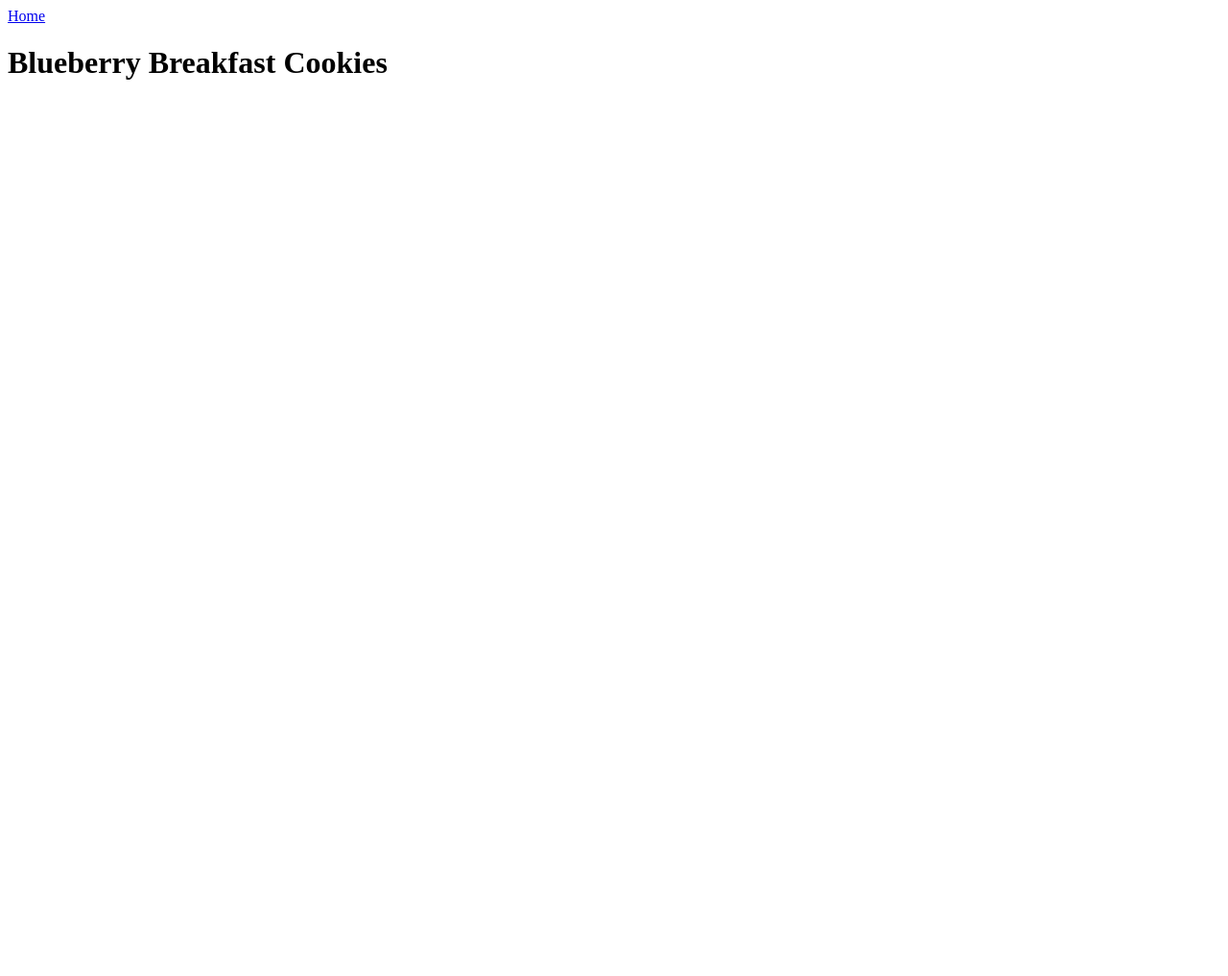
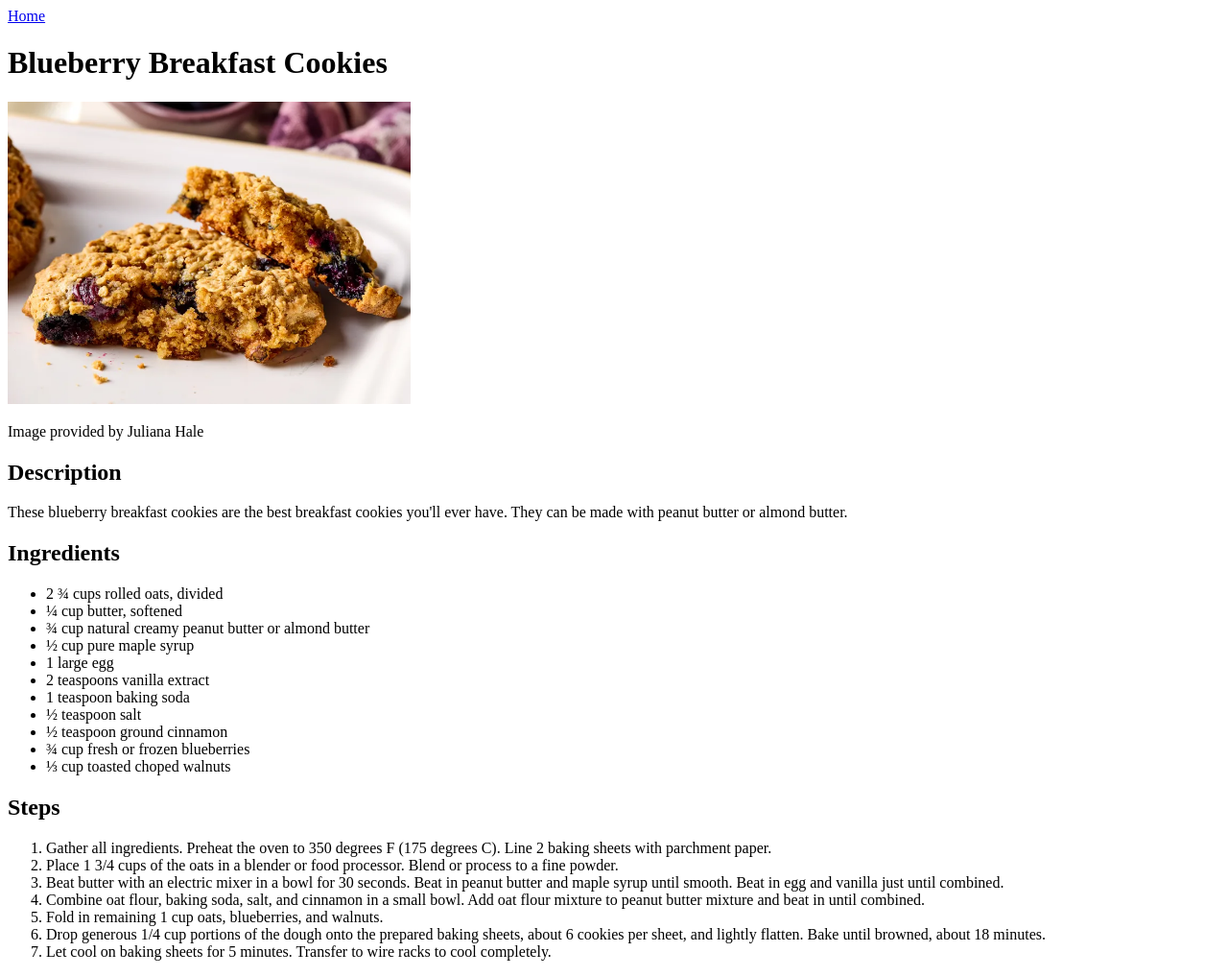
Before and after one commit to gekenzymorales/odin-recipes, a plain HTML site: page recipes/blueberry-breakfast-cookies.html in a window 1280 px wide. Shown: the whole page at 96% size. Before the commit the page ends 800 px from the top, so only its background shows below. Drawn offline with Linux system fonts and the light colour scheme.

Commit message:
feat: Complete blueberry cookies recipe
Add blueberry-breakfast-cookies.webp to /img and
complete content for blueberry-breakfast-cookies.html.

```diff
--- a/recipes/blueberry-breakfast-cookies.html
+++ b/recipes/blueberry-breakfast-cookies.html
@@ -9,7 +9,44 @@
 
     <body>
         <a href="../index.html">Home</a>
+
         <h1>Blueberry Breakfast Cookies</h1>
+
+        <img
+            alt="Blueberry Breakfast Cookies broken in half, served on a plate."
+            src="../img/blueberry-breakfast-cookies.webp"
+            width="420"
+        >
+        <p>Image provided by Juliana Hale</p>
+
+        <h2>Description</h2>
+        <p>These blueberry breakfast cookies are the best breakfast cookies you'll ever have. They can be made with peanut butter or almond butter.</p>
+
+        <h2>Ingredients</h2>
+        <ul>
+            <li>2 &frac34; cups rolled oats, divided</li>
+            <li>&frac14; cup butter, softened</li>
+            <li>&frac34; cup natural creamy peanut butter or almond butter</li>
+            <li>&frac12; cup pure maple syrup</li>
+            <li>1 large egg</li>
+            <li>2 teaspoons vanilla extract</li>
+            <li>1 teaspoon baking soda</li>
+            <li>&frac12; teaspoon salt</li>
+            <li>&frac12; teaspoon ground cinnamon</li>
+            <li>&frac34; cup fresh or frozen blueberries</li>
+            <li>&frac13; cup toasted choped walnuts</li>
+        </ul>
+
+        <h2>Steps</h2>
+        <ol>
+            <li>Gather all ingredients. Preheat the oven to 350 degrees F (175 degrees C). Line 2 baking sheets with parchment paper.</li>
+            <li>Place 1 3/4 cups of the oats in a blender or food processor. Blend or process to a fine powder.</li>
+            <li>Beat butter with an electric mixer in a bowl for 30 seconds. Beat in peanut butter and maple syrup until smooth. Beat in egg and vanilla just until combined.</li>
+            <li>Combine oat flour, baking soda, salt, and cinnamon in a small bowl. Add oat flour mixture to peanut butter mixture and beat in until combined.</li>
+            <li>Fold in remaining 1 cup oats, blueberries, and walnuts.</li>
+            <li>Drop generous 1/4 cup portions of the dough onto the prepared baking sheets, about 6 cookies per sheet, and lightly flatten. Bake until browned, about 18 minutes.</li>
+            <li>Let cool on baking sheets for 5 minutes. Transfer to wire racks to cool completely.</li>
+        </ol>
 
     </body>
 </html>
```
Also changed, not shown: img/blueberry-breakfast-cookies.webp (added).
